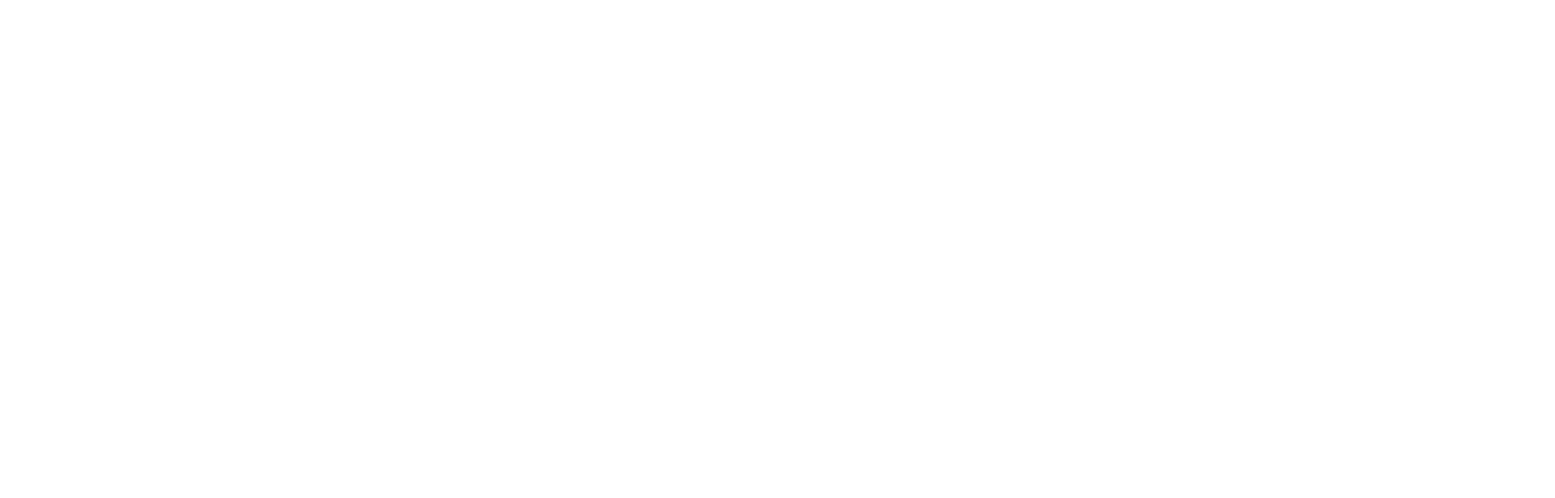
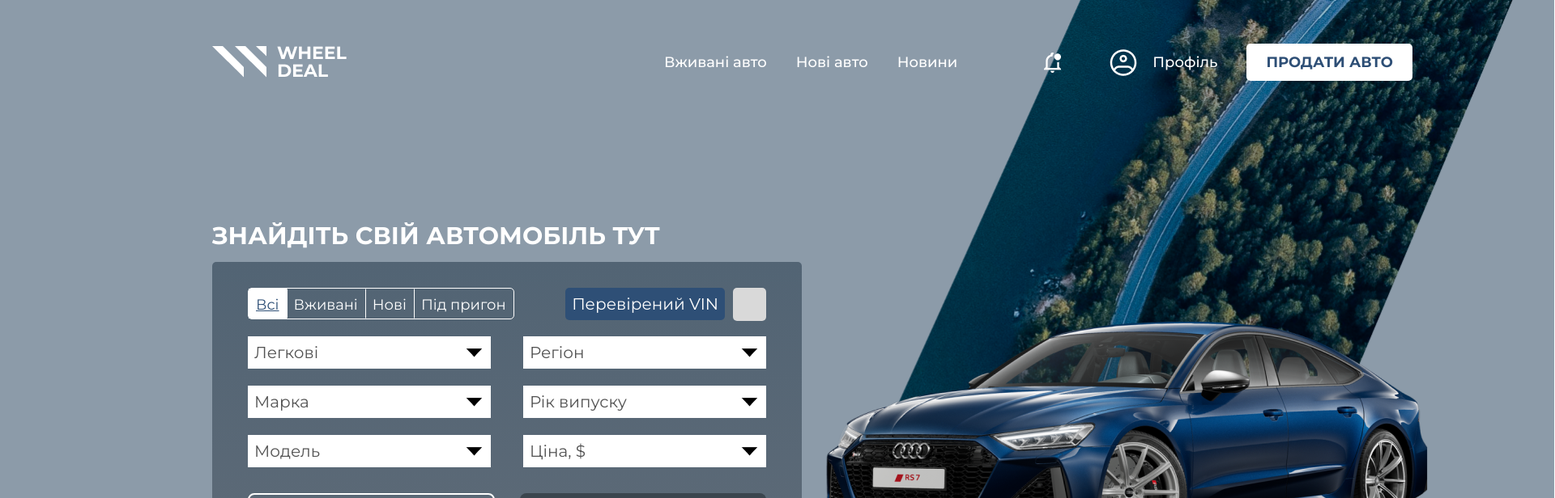
Before and after one commit to lysiuk03/AutoRia_Diplom, a React (Vite) app in the folder my-front/: page /home in a window 1280 px wide. Before the commit this address had no page. Shown: the top 616 px of the page at 81% size, 1920 px wide, since content can reach past the window. Built offline with nearby package versions, Linux system fonts and the light colour scheme.

Commit message:
Fix checkbox styling and add links to home and account in the menu

```diff
--- a/my-front/src/App.tsx
+++ b/my-front/src/App.tsx
@@ -16,7 +16,7 @@ const App: React.FC = () => {
     return (
         <BrowserRouter>
             <Routes>
-                <Route path="/" element={<MainSearchPage />} />
+                <Route path="/home" element={<MainSearchPage />} />
                 <Route path="/account" element={<AccountPage />}>
                     <Route index element={<MyAds />} />
                     <Route path="ads" element={<MyAds />} />
--- a/my-front/src/components/logo/Logo.tsx
+++ b/my-front/src/components/logo/Logo.tsx
@@ -3,6 +3,7 @@ import React from 'react';
 
 // Styles
 import './Logo.css';
+import {Link} from "react-router-dom";
 
 interface LogoProps {
     dark?: boolean;
@@ -13,11 +14,13 @@ const Logo: React.FC<LogoProps> = ({ dark = false}) => {
     const logoClass = dark ? 'logo-image dark' : 'logo-image';
 
     return (
+        <Link to="/home">
         <img
             src={logoSrc}
             alt="Logo"
             className={logoClass}
         />
+        </Link>
     );
 };
 
--- a/my-front/src/components/navbar/Navbar.css
+++ b/my-front/src/components/navbar/Navbar.css
@@ -12,20 +12,30 @@
     width: 1000px;
     height: 46px;
     top: 54px;
-    left: 810px;
+    left: 800px;
     z-index: 2;
 }
 
-.menu a,
-.user-actions a {
-    margin-right: 36px;
-    color: #ffffff;
+.menu,
+.user-actions {
+    display: flex;
     align-items: center;
 }
 
-.menu a:hover {
+.menu-container a {
+    display: flex;
+    align-items: center;
+    margin-right: 36px;
+    color: #ffffff;
+    text-decoration: none;
+}
+.menu-container a:hover {
     color: #ffffff;
 }
+.user-actions img {
+    margin-right: 16px;
+}
+
 
 .sell-car-btn {
     border-radius: 5px;
@@ -36,6 +46,8 @@
     padding: 12px 24px 12px 24px;
     text-align: center;
     text-transform: uppercase;
+    height: 46px;
+
 }
 
 .menu-container.dark-navbar{
--- a/my-front/src/components/navbar/Navbar.tsx
+++ b/my-front/src/components/navbar/Navbar.tsx
@@ -3,6 +3,7 @@ import React from 'react';
 
 // Styles
 import './Navbar.css';
+import {Link} from "react-router-dom";
 
 interface NavbarProps {
     additionalClass?: string;
@@ -17,8 +18,7 @@ const Navbar: React.FC<NavbarProps> = ({ additionalClass }) => (
         </div>
         <div className="user-actions">
             <a href="#"><img src="/images/notif.png" alt="Notifications" className="notif-icon"/></a>
-            <a href="#"><img src="/images/profile.png" alt="Profile" className="profile-icon"/></a>
-            <a href="#">Профіль</a>
+            <Link to="/account/ads"><img src="/images/profile.png" alt="Profile" className="profile-icon"/>Профіль</Link>
             <a href="#" className="sell-car-btn">Продати авто</a>
         </div>
     </nav>
--- a/my-front/src/pages/MainSearchPage/MainSearchPageComponents/Header/HeaderComponents/CarSearchForm.css
+++ b/my-front/src/pages/MainSearchPage/MainSearchPageComponents/Header/HeaderComponents/CarSearchForm.css
@@ -178,7 +178,6 @@
 .custom-checkbox {
     width: 41px;
     height: 41px;
-    padding: 11px 9px;
     border-radius: 5px;
     background: #D9D9D9;
     position: relative;
@@ -197,14 +196,26 @@
     cursor: pointer;
 }
 
-.custom-checkbox input[type="checkbox"]:checked + .checkmark {
-    background-color: #2E4F76;
-}
+
 
 .custom-checkbox .checkmark {
     width: 100%;
     height: 100%;
     border-radius: 5px;
-    background-color: #D9D9D9;
+    display: block;
+    position: relative;
+}
+
+/* Pseudo-element for the checkmark */
+.custom-checkbox input[type="checkbox"]:checked + .checkmark::after {
+    content: '';
+    position: absolute;
+    left: 50%;
+    top: 50%;
+    width: 16px;
+    height: 30px;
+    border: solid black;
+    border-width: 0 5px 5px 0;
+    transform: translate(-50%, -70%) rotate(45deg);
     display: block;
 }
```
Also changed, not shown: my-front/src/components/logo/DarkLogo.tsx (deleted, +0 -13 lines).
